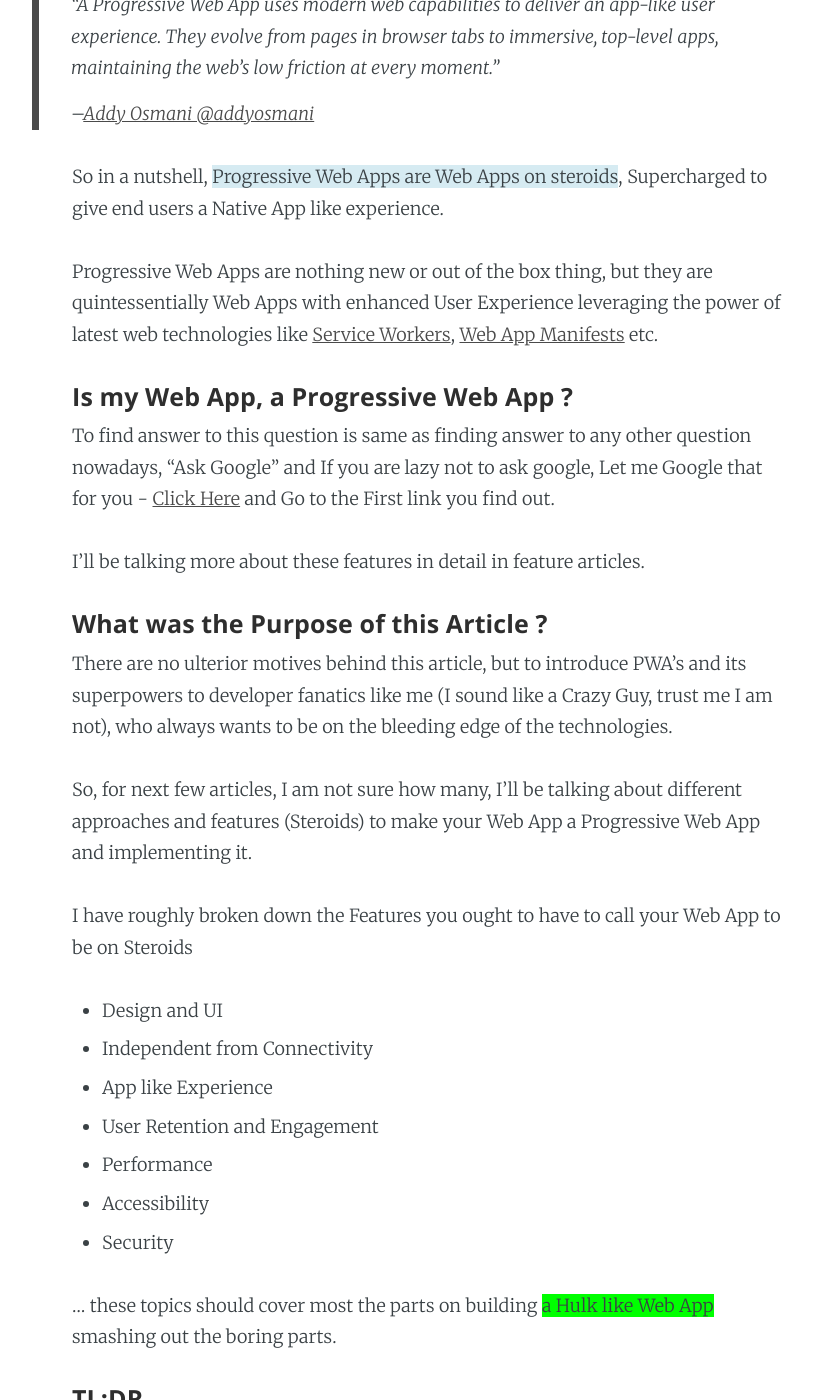
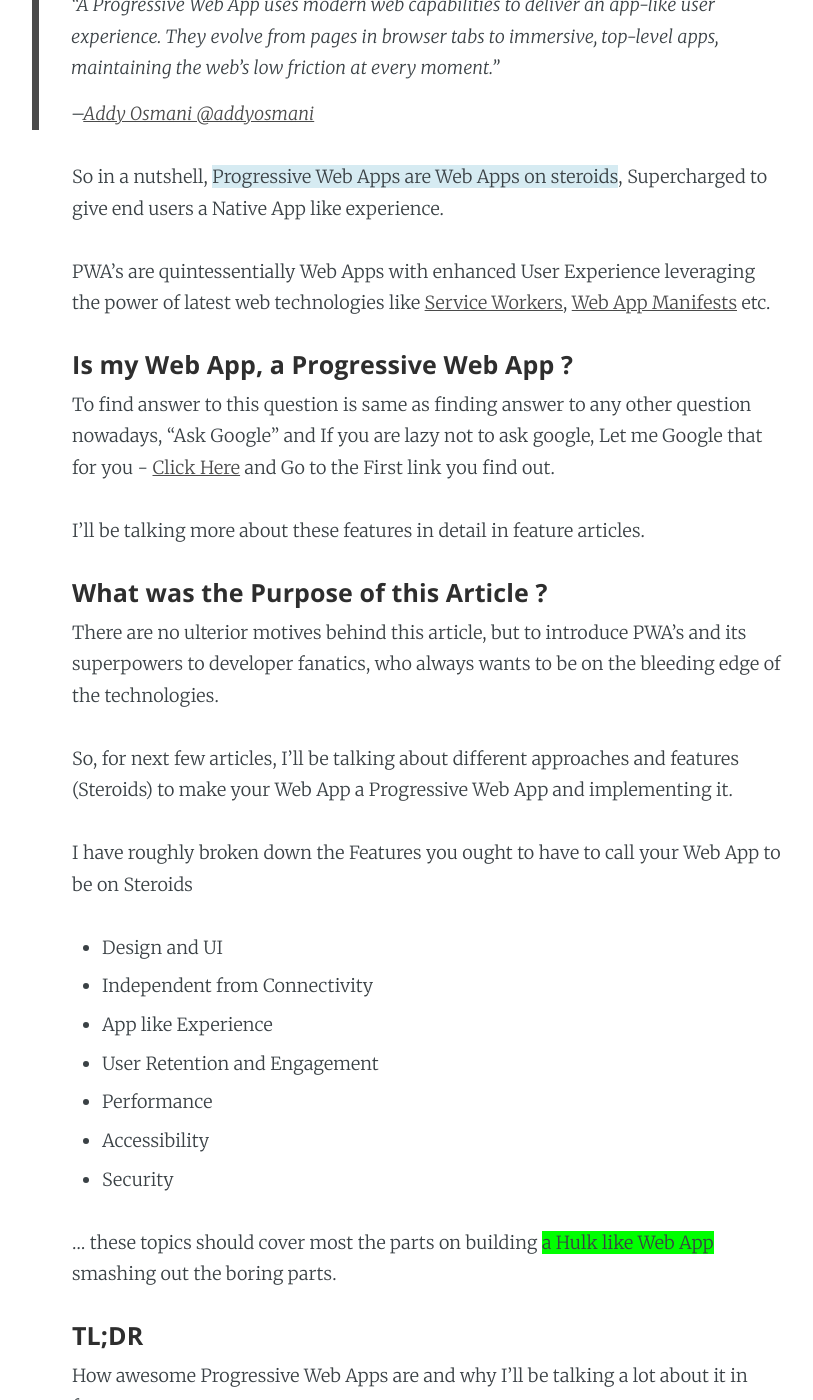
Before and after one commit to inf3cti0n95/Otaku-Codes, a Jekyll site: the page built from _posts/2017-05-07-web-apps-on-steroids-progressive-web-apps-introduction.markdown, in a window 1280 px wide and 1400 px high, scrolled down 1969 px. Shown: the whole window, without its empty margins (213-1026 px from the left). Built offline with Jekyll 4.4.1, drawn with Linux system fonts in a browser that asks for light colours; comment, search, counter and statistics services are not loaded.

Commit message:
Rephrasing

```diff
--- a/_posts/2017-05-07-web-apps-on-steroids-progressive-web-apps-introduction.markdown
+++ b/_posts/2017-05-07-web-apps-on-steroids-progressive-web-apps-introduction.markdown
@@ -35,7 +35,7 @@
 
 So in a nutshell, <span style="background-color: #d6ebf2">Progressive Web Apps are Web Apps on steroids</span>, Supercharged to give end users a Native App like experience.
 
-Progressive Web Apps are nothing new or out of the box thing, but they are quintessentially Web Apps with enhanced User Experience leveraging the power of latest web technologies like [Service Workers](https://developers.google.com/web/fundamentals/getting-started/primers/service-workers#what_is_a_service_worker), [Web App Manifests](https://developers.google.com/web/fundamentals/engage-and-retain/web-app-manifest/) etc.
+PWA's are quintessentially Web Apps with enhanced User Experience leveraging the power of latest web technologies like [Service Workers](https://developers.google.com/web/fundamentals/getting-started/primers/service-workers#what_is_a_service_worker), [Web App Manifests](https://developers.google.com/web/fundamentals/engage-and-retain/web-app-manifest/) etc.
 
 #### Is my Web App, a Progressive Web App ?
 
@@ -46,9 +46,9 @@
 
 #### What was the Purpose of this Article ?
 
-There are no ulterior motives behind this article, but to introduce PWA's and its superpowers to developer fanatics like me (I sound like a Crazy Guy, trust me I am not), who always wants to be on the bleeding edge of the technologies.
+There are no ulterior motives behind this article, but to introduce PWA's and its superpowers to developer fanatics, who always wants to be on the bleeding edge of the technologies.
 
-So, for next few articles, I am not sure how many, I'll be talking about different approaches and features (Steroids) to make your Web App a Progressive Web App and implementing it.
+So, for next few articles, I'll be talking about different approaches and features (Steroids) to make your Web App a Progressive Web App and implementing it.
 
 I have roughly broken down the Features you ought to have to call your Web App to be on Steroids
 
```
